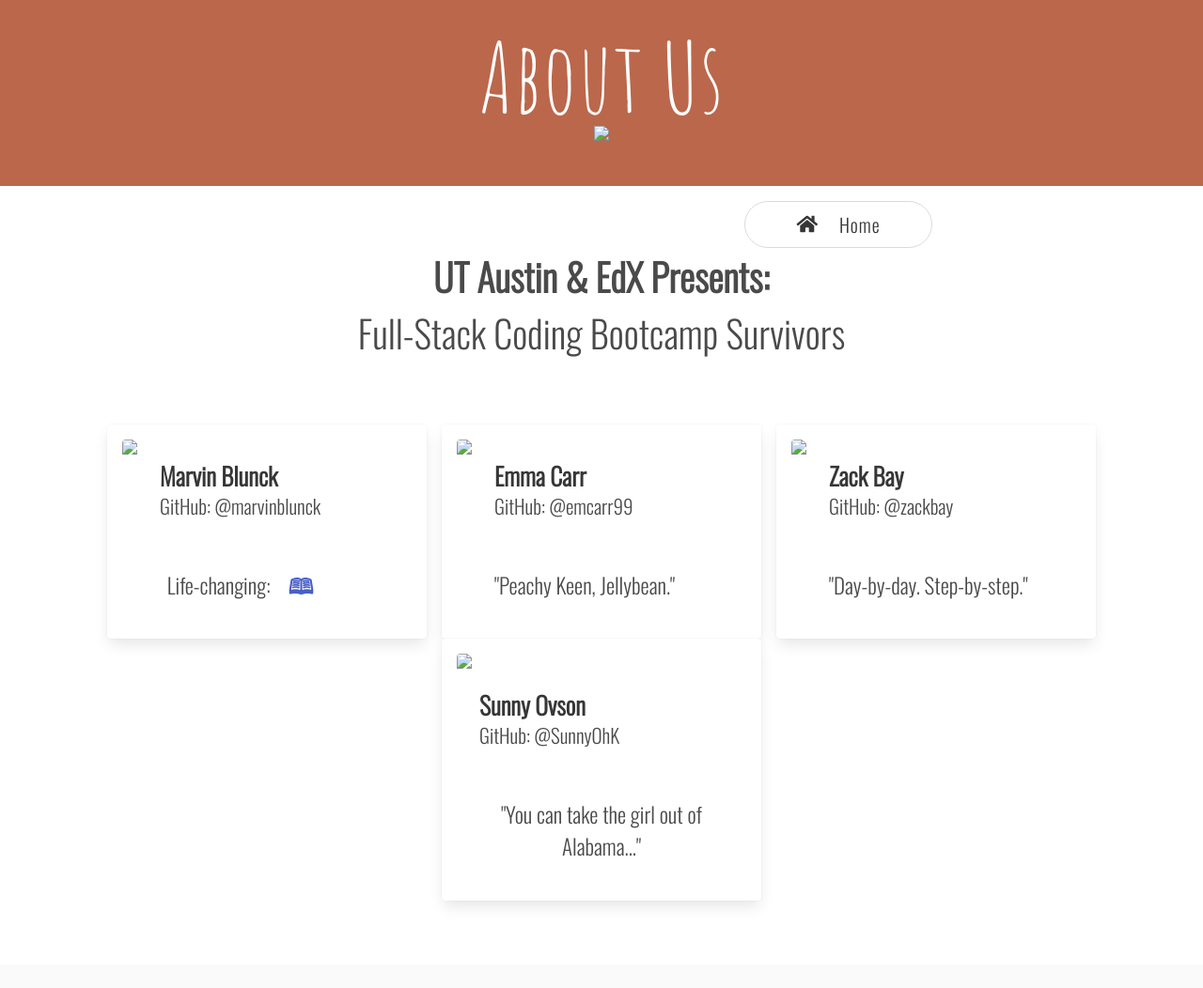
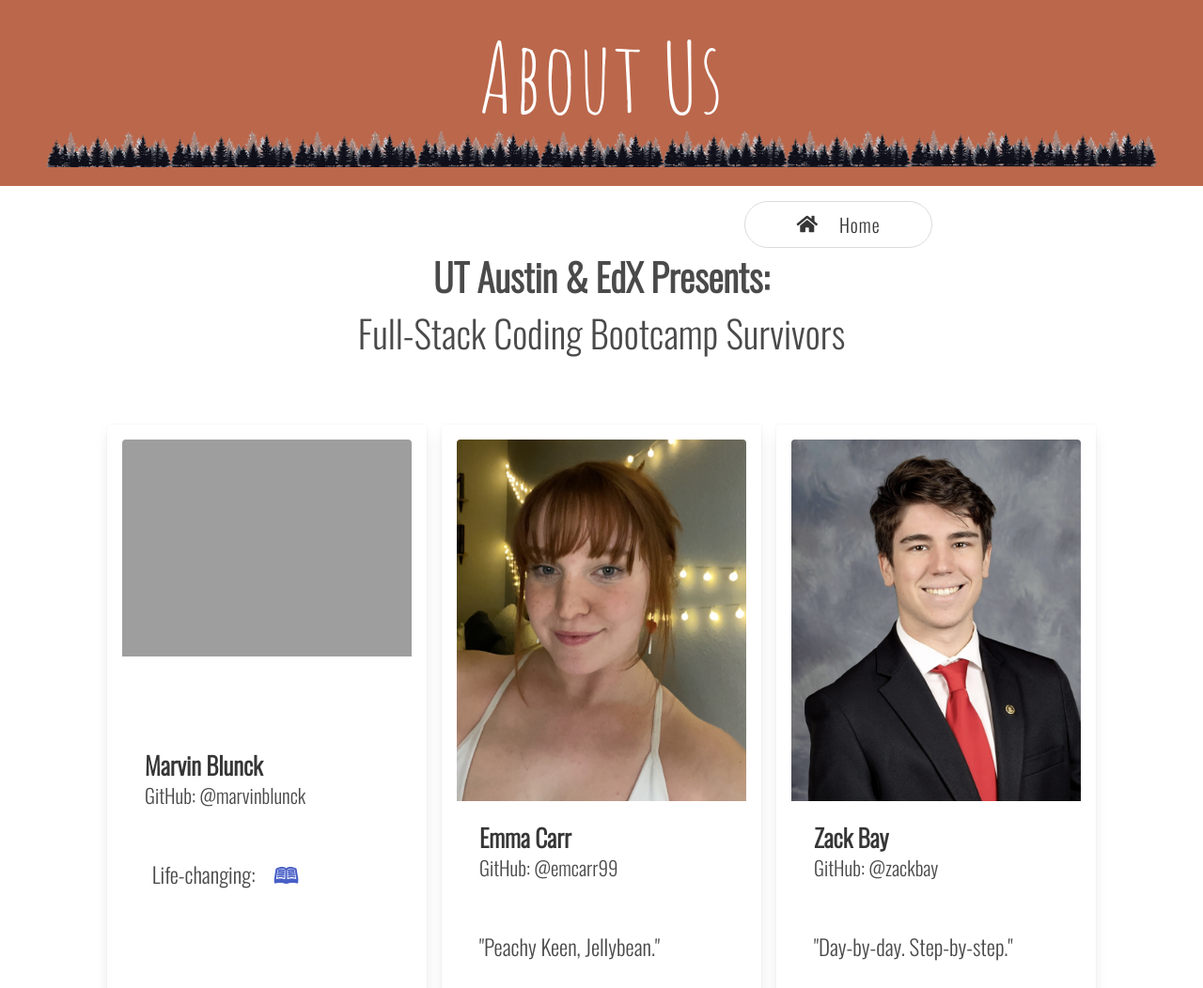
Before and after one commit to emcarr99/projectone, a plain HTML site: page aboutus.html in a window 1280 px wide. Shown: the top 1052 px of the page at 94% size. Drawn offline with nearby package versions, Linux system fonts and the light colour scheme; the site is published under a folder, as on GitHub Pages, so addresses that start at the root find nothing.

Commit message:
link fix

```diff
--- a/aboutus.html
+++ b/aboutus.html
@@ -24,10 +24,10 @@
                 <h1 id="about-us">
                     About Us
                 </h1>
-                <a class="treeline"><img src="/assets/images/treeline-border.png"></a>
+                <a class="treeline"><img src="./assets/images/treeline-border.png"></a>
             </div>
 
-            <a href="/index.html" id="home-align">
+            <a href="/snackndash/index.html" id="home-align">
                 <button class="button" id="home-btn"><i class="fas fa-home"></i>&ensp;&ensp;Home</button>
             </a>
 
@@ -49,7 +49,7 @@
             <div class="card column is-one-fifth" id="img-us">
                 <div class="card-image">
                     <figure class="image">
-                        <img src="/assets/images/marvin.png">
+                        <img src="./assets/images/marvin.png">
                     </figure>
                 </div>
                 <div class="card-content">
@@ -71,7 +71,7 @@
             <div class="card column is-one-fifth" id="img-us">
                 <div class="card-image">
                     <figure class="image">
-                        <img src="/assets/images/emma.png">
+                        <img src="./assets/images/emma.png">
                     </figure>
                 </div>
                 <div class="card-content">
@@ -92,7 +92,7 @@
             <div class="card column is-one-fifth" id="img-us">
                 <div class="card-image">
                     <figure class="image">
-                        <img src="/assets/images/Zach.png">
+                        <img src="./assets/images/Zach.png">
                     </figure>
                 </div>
                 <div class="card-content">
@@ -113,7 +113,7 @@
             <div class="card column is-one-fifth" id="img-us">
                 <div class="card-image">
                     <figure class="image">
-                        <img src="/assets/images/sunny.png">
+                        <img src="./assets/images/sunny.png">
                     </figure>
                 </div>
                 <div class="card-content">
```
